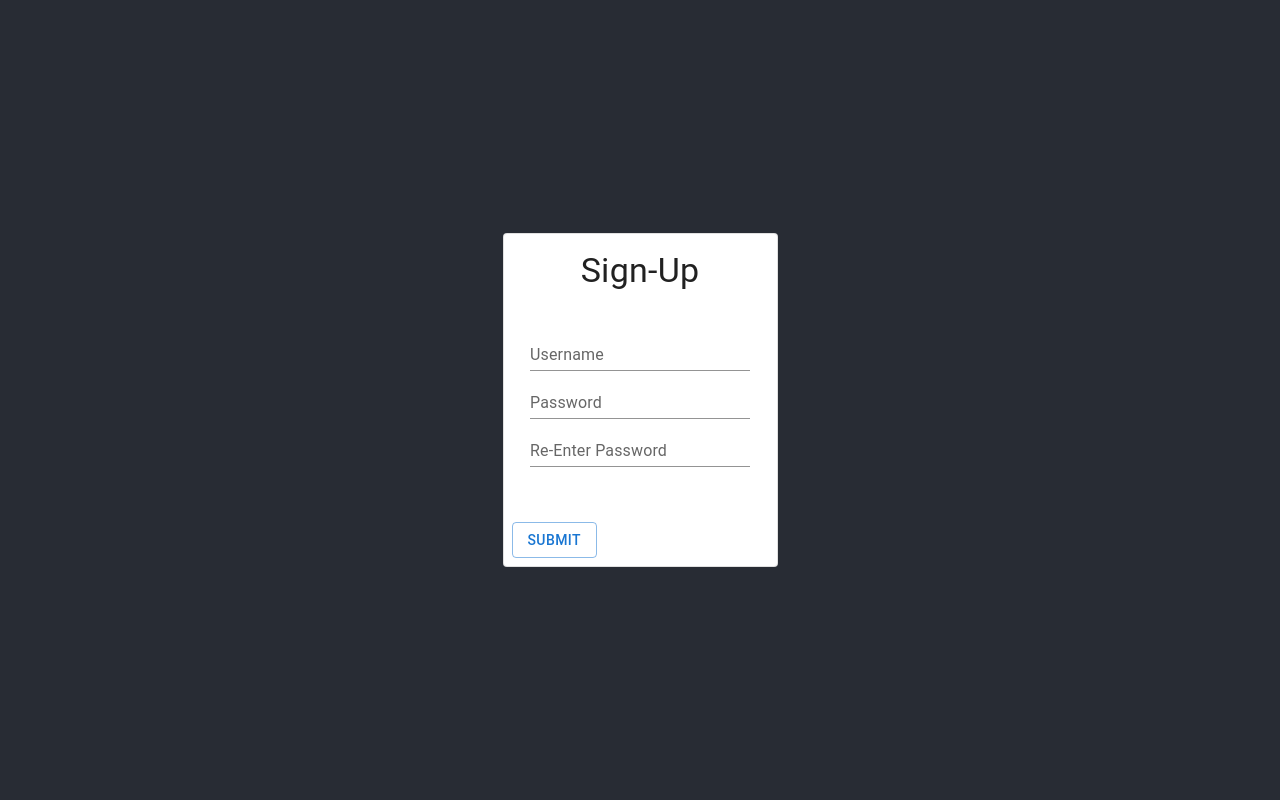
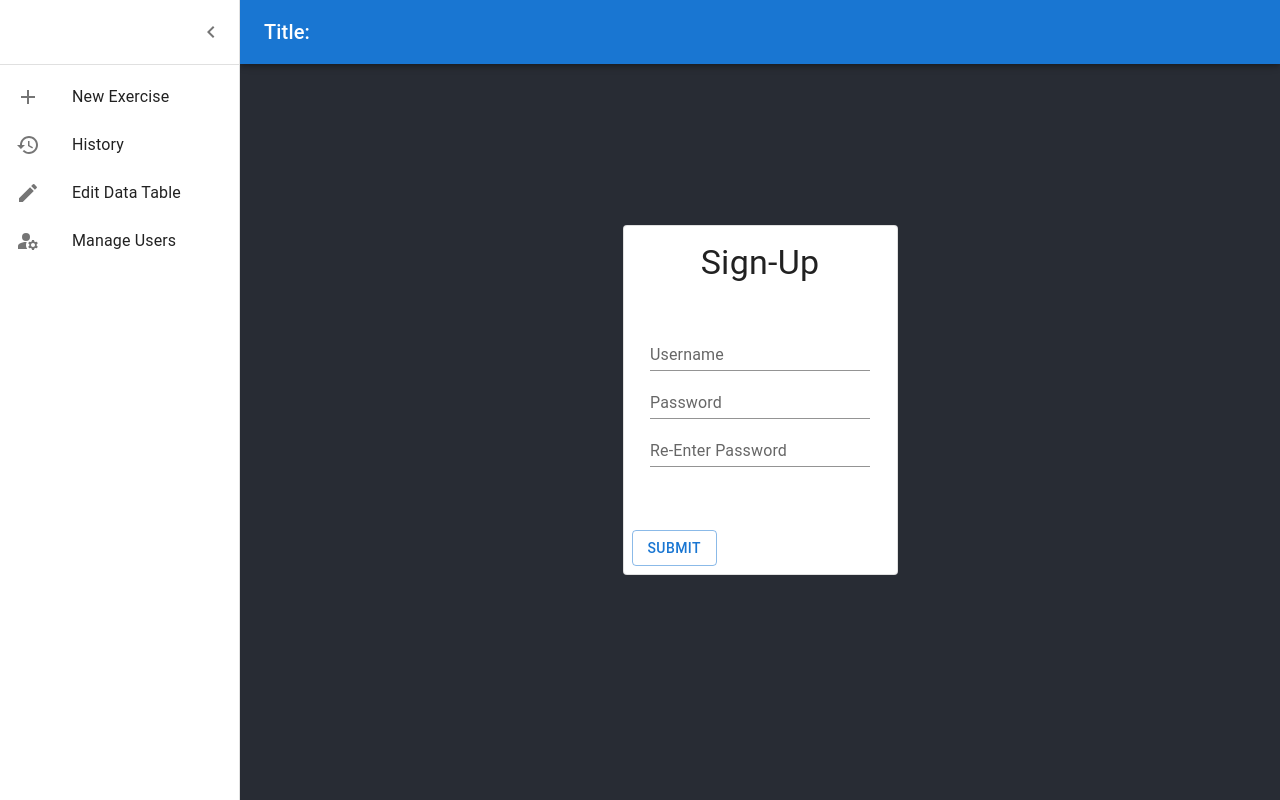
Before and after one commit to mkborland/TACT, a React (Create React App) app in the folder Client/: page /signup in a window 1280 px wide. Built offline with nearby package versions, Linux system fonts and the light colour scheme.

Commit message:
Dashboard layout complete

```diff
--- a/Client/src/App.js
+++ b/Client/src/App.js
@@ -2,6 +2,7 @@ import "./App.css";
 import LoginCard from "./components/LoginCard/LoginCard.js";
 import { BrowserRouter, Routes, Route } from "react-router-dom";
 import SignUp from "./components/SignUp/SignUp.js";
+import PersistentDrawerLeft from "./components/MainPage/MainPage.js";
 
 function App() {
   return (
@@ -9,9 +10,10 @@ function App() {
       <div className="App-header">
         <BrowserRouter>
           <Routes>
-            <Route path="/" element={<LoginCard />} />
-            <Route path="/signup" element={<SignUp />} />
-            {/* <Route path="/mainpage" element={<MainPage />}/> */}
+            <Route path="/" element={<PersistentDrawerLeft />}>
+              <Route path="test" element={<LoginCard />} />
+              <Route path="signup" element={<SignUp />} />
+            </Route>
           </Routes>
         </BrowserRouter>
       </div>
--- a/Client/src/components/MainPage/MainPage.js
+++ b/Client/src/components/MainPage/MainPage.js
@@ -18,6 +18,8 @@ import ListItemIcon from "@mui/material/ListItemIcon";
 import ListItemText from "@mui/material/ListItemText";
 import InboxIcon from "@mui/icons-material/MoveToInbox";
 import MailIcon from "@mui/icons-material/Mail";
+import UserActionItems from "../UserActionItems/UserActionItems";
+import { Outlet } from "react-router-dom";
 
 const drawerWidth = 240;
 
@@ -59,7 +61,7 @@ const AppBar = styled(MuiAppBar, {
 
 const DrawerHeader = styled("div")(({ theme }) => ({
   display: "flex",
-  alignItems: "center",
+  alignItems: "right",
   padding: theme.spacing(0, 1),
   // necessary for content to be below app bar
   ...theme.mixins.toolbar,
@@ -68,7 +70,7 @@ const DrawerHeader = styled("div")(({ theme }) => ({
 
 export default function PersistentDrawerLeft() {
   const theme = useTheme();
-  const [open, setOpen] = React.useState(false);
+  const [open, setOpen] = React.useState(true);
 
   const handleDrawerOpen = () => {
     setOpen(true);
@@ -93,7 +95,7 @@ export default function PersistentDrawerLeft() {
             <MenuIcon />
           </IconButton>
           <Typography variant="h6" noWrap component="div">
-            Persistent drawer
+            Title:
           </Typography>
         </Toolbar>
       </AppBar>
@@ -121,32 +123,10 @@ export default function PersistentDrawerLeft() {
         </DrawerHeader>
         <Divider />
         <List>
-          {["Inbox", "Starred", "Send email", "Drafts"].map((text, index) => (
-            <ListItem key={text} disablePadding>
-              <ListItemButton>
-                <ListItemIcon>
-                  {index % 2 === 0 ? <InboxIcon /> : <MailIcon />}
-                </ListItemIcon>
-                <ListItemText primary={text} />
-              </ListItemButton>
-            </ListItem>
-          ))}
-        </List>
-        <Divider />
-        <List>
-          {["All mail", "Trash", "Spam"].map((text, index) => (
-            <ListItem key={text} disablePadding>
-              <ListItemButton>
-                <ListItemIcon>
-                  {index % 2 === 0 ? <InboxIcon /> : <MailIcon />}
-                </ListItemIcon>
-                <ListItemText primary={text} />
-              </ListItemButton>
-            </ListItem>
-          ))}
+          <UserActionItems />
         </List>
       </Drawer>
-      {/* <Main open={open}>
+      {/* <MainPage open={open}>
         <DrawerHeader />
         <Typography paragraph>
           Lorem ipsum dolor sit amet, consectetur adipiscing elit, sed do
@@ -177,7 +157,8 @@ export default function PersistentDrawerLeft() {
           eleifend. Commodo viverra maecenas accumsan lacus vel facilisis. Nulla
           posuere sollicitudin aliquam ultrices sagittis orci a.
         </Typography>
-      </Main> */}
+      </MainPage> */}
+      <Outlet />
     </Box>
   );
 }
--- /dev/null
+++ b/Client/src/components/UserActionItems/UserActionItems.js
@@ -0,0 +1,50 @@
+import { useAppContext } from "../../context/AppContext";
+import DefinedListItem from "../Util/DefinedListItem";
+import CreateIcon from "@mui/icons-material/Create";
+import HistoryIcon from "@mui/icons-material/History";
+import AddIcon from "@mui/icons-material/Add";
+import ManageAccountsIcon from "@mui/icons-material/ManageAccounts";
+
+const NewExercisePage = () => {};
+
+const ActionObject = [
+  {
+    text: "New Exercise",
+    icon: <AddIcon />,
+    onClick: NewExercisePage,
+  },
+  { text: "History", icon: <HistoryIcon />, onClick: NewExercisePage },
+  { text: "Edit Data Table", icon: <CreateIcon />, onClick: NewExercisePage },
+  {
+    text: "Manage Users",
+    icon: <ManageAccountsIcon />,
+    onClick: NewExercisePage,
+  },
+];
+
+const UserActionItems = () => {
+  const { UserInfo } = useAppContext();
+  console.log(UserInfo);
+  if (UserInfo.access === "user") {
+    return (
+      <>
+        {ActionObject.map((items) => {
+          return (
+            <DefinedListItem
+              text={items.text}
+              icon={items.icon}
+              onClick={items.onClick}
+            />
+          );
+        })}
+
+        {/* <DefinedListItem
+          text="New Exercise"
+          icon={<CreateIcon />}
+          onClick={NewExercisePage}
+        /> */}
+      </>
+    );
+  }
+};
+export default UserActionItems;
--- /dev/null
+++ b/Client/src/components/Util/DefinedListItem.js
@@ -0,0 +1,19 @@
+import {
+  ListItem,
+  ListItemButton,
+  ListItemIcon,
+  ListItemText,
+} from "@mui/material";
+
+const DefinedListItem = ({ text, icon, onClick }) => {
+  return (
+    <ListItem key={text} disablePadding>
+      <ListItemButton onClick={onClick}>
+        <ListItemIcon>{icon}</ListItemIcon>
+        <ListItemText primary={text} />
+      </ListItemButton>
+    </ListItem>
+  );
+};
+
+export default DefinedListItem;
--- a/Client/src/context/AppContext.js
+++ b/Client/src/context/AppContext.js
@@ -3,7 +3,10 @@ import React, { useContext, useState } from "react";
 const AppContext = React.createContext();
 
 const AppProvider = ({ children }) => {
-  const [UserInfo, setUser] = useState({});
+  const [UserInfo, setUser] = useState({
+    name: "bob",
+    access: "user",
+  });
 
   const tryLogin = (userName, password) => {
     // Make a API request to see if this is a good account.
```
